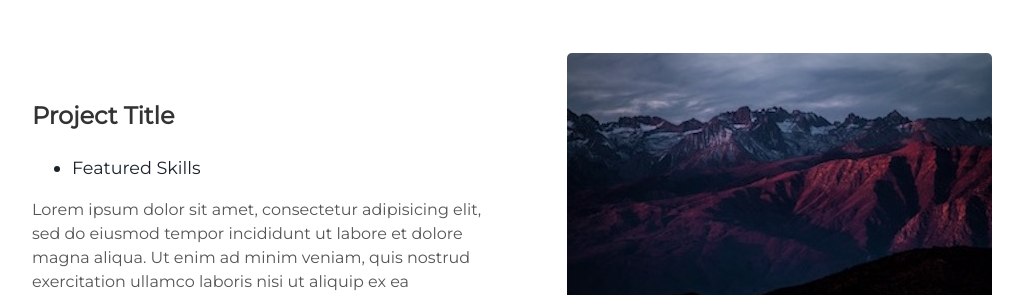
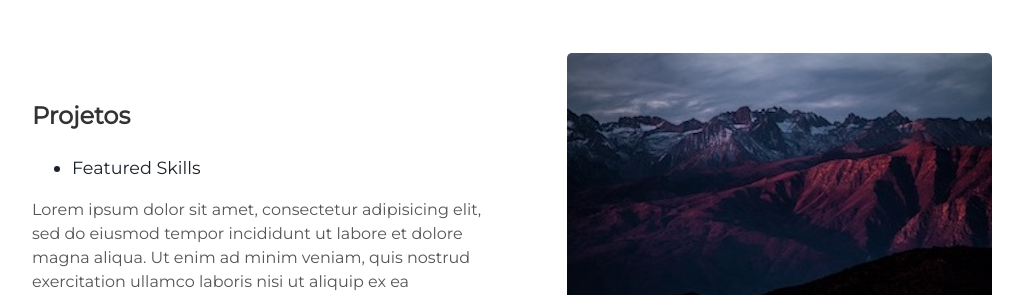
Before and after one commit to infoboto/infoboto.github.io, a Jekyll site: the page built from index.html, in a window 1280 px wide and 900 px high, scrolled down 1350 px. Shown: the part 159-454 px from the top of the window, without its empty margins (128-1151 px from the left). Built offline with Jekyll 4.4.1, drawn with Linux system fonts in a browser that asks for light colours.

Commit message:
Update projects.html

```diff
--- a/_includes/projects.html
+++ b/_includes/projects.html
@@ -6,7 +6,7 @@
     <img alt="mountains" src="{{ "/assets/img/mountains.jpg" | prepend: site.baseurl }}" />
   </div>
   <div class="contents">
-    <h3> Project Title </h3>
+    <h3>Projetos </h3>
     <ul>
       <li> Featured Skills</li>
     </ul>
```
